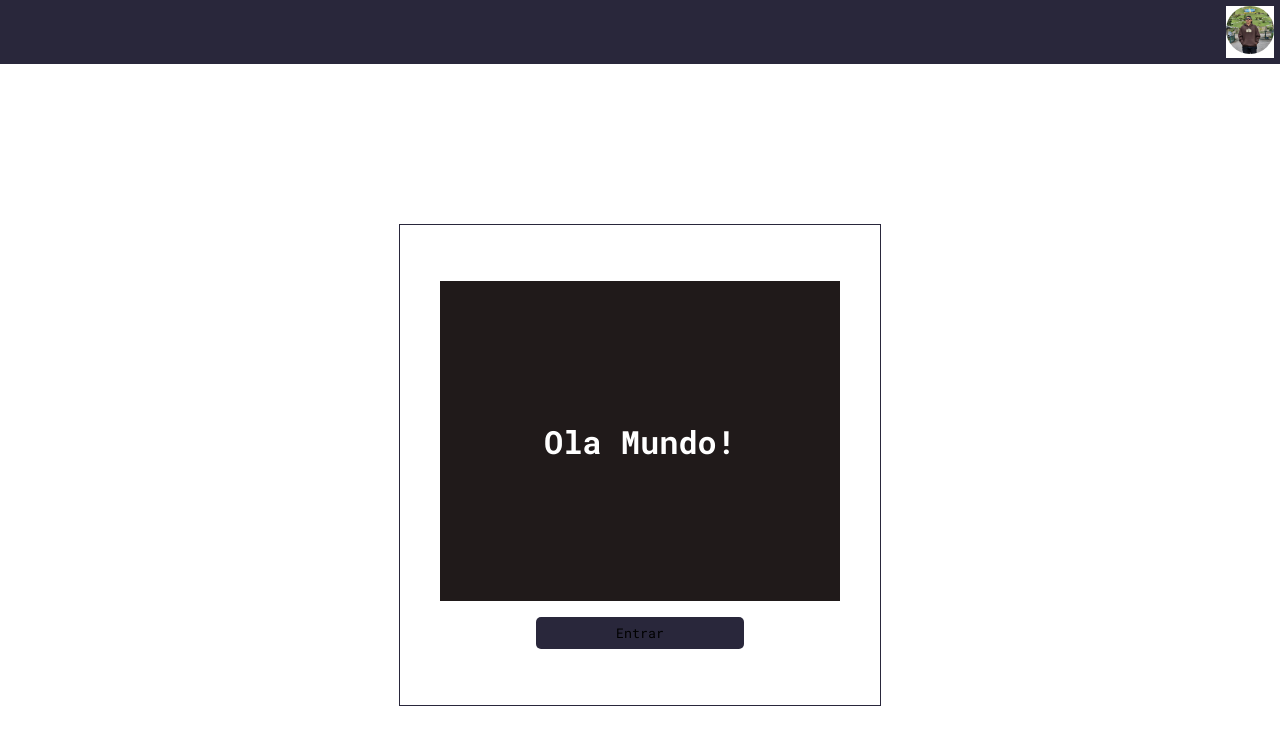
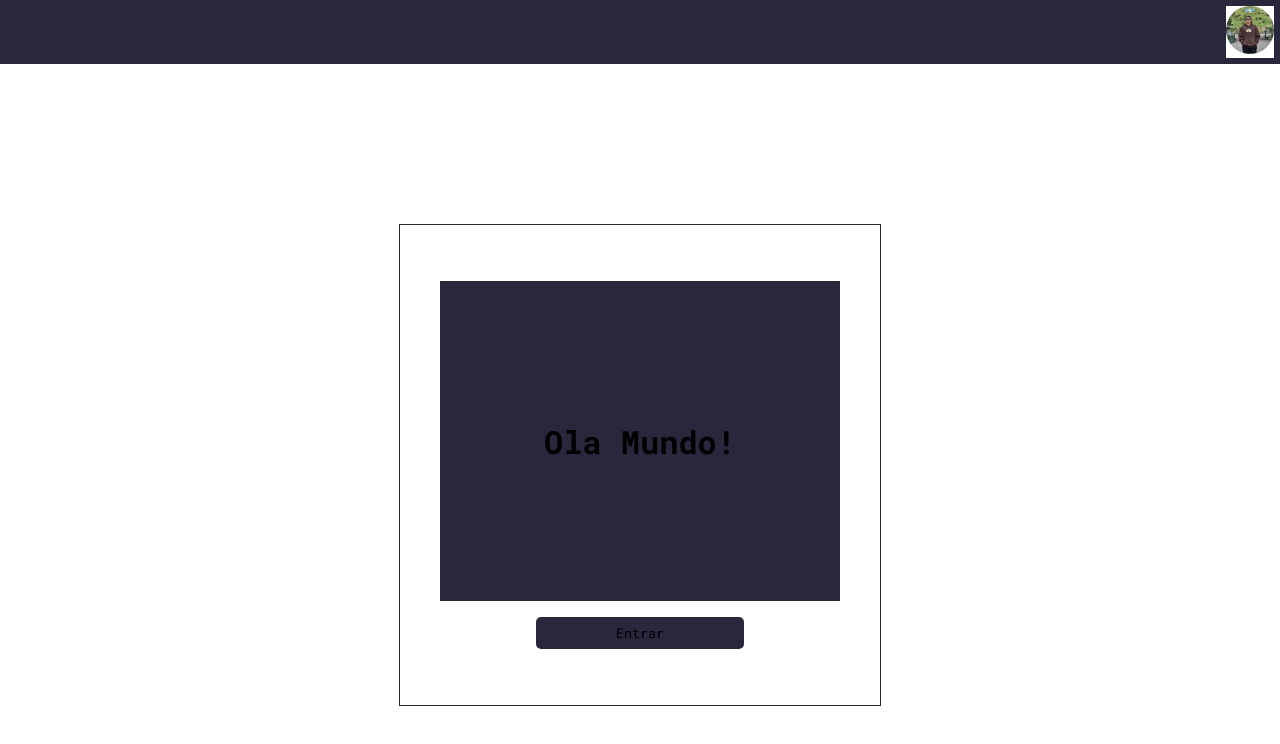
Before and after one commit to enzodelucas/Projeto-Individual-ReactWeb, a React (Vite) app in the folder my-app-avaliacao/: page /mensagem in a window 1280 px wide. Shown: the top 744 px of the page. Built offline with nearby package versions, Linux system fonts and the light colour scheme; some icons are missing.

Commit message:
correções de bugs

```diff
--- a/my-app-avaliacao/src/pages/mensagempage/mensagem.jsx
+++ b/my-app-avaliacao/src/pages/mensagempage/mensagem.jsx
@@ -9,10 +9,10 @@ export function Mensagem(){
 
     function handleButtonEntrar() {
         if(textoButt === "Entrar"){
-            setTexto("Bem vindo")
+            setTexto("Bem Vindo!")
             setTextobutt("Sair")
         }else if(textoButt === "Sair"){
-            setTexto("Ola Mundo")
+            setTexto("Olá Mundo!")
             setTextobutt("Entrar")
         }
     }
--- a/my-app-avaliacao/src/pages/mensagempage/mensagem.module.css
+++ b/my-app-avaliacao/src/pages/mensagempage/mensagem.module.css
@@ -20,17 +20,16 @@
 .boxMenor{
     width: 25rem;
     height: 20rem;
-    background-color: rgb(32, 26, 26);
+    background-color: #29273b;
     display: flex;
     text-align: center;
     justify-content: center;
     align-items: center;
-    color: white;
 
 }
 
 .boxMenor h1{
-    background-color: rgb(32, 26, 26);
+    background-color: #29273b;
 }
 
 Button{
--- a/my-app-avaliacao/src/pages/tarefaspage/tarefas.jsx
+++ b/my-app-avaliacao/src/pages/tarefaspage/tarefas.jsx
@@ -35,9 +35,11 @@ export function Tarefas(){
 
             <div class={style.caixaComScroll}>
                 {itens.map((item, index) => (
-                <p key={index} style={{ margin: '4px 0' }}>
-                    {item}
-                </p>
+
+                    <p key={index}>
+                        {item}
+                    </p>
+
                 ))}
             </div>
 
@@ -45,7 +47,7 @@ export function Tarefas(){
                 type="text"
                 placeholder="Digite sua tarefa..."
                 onChange={(e) => setTexto(e.target.value)}
-                value={texto}
+                value={""}
                 onKeyPress={handleKeyPress}
             />
 
--- a/my-app-avaliacao/src/pages/tarefaspage/tarefas.module.css
+++ b/my-app-avaliacao/src/pages/tarefaspage/tarefas.module.css
@@ -12,9 +12,7 @@
       width: 40rem;
       height: 15rem;
       border: 1px solid #29273b;
-      padding: 10px;
       overflow-y: scroll; /* ou auto */
-      background-color: #f9f9f9;
     }
 .buttonEditavel{
     display: flex;
```
